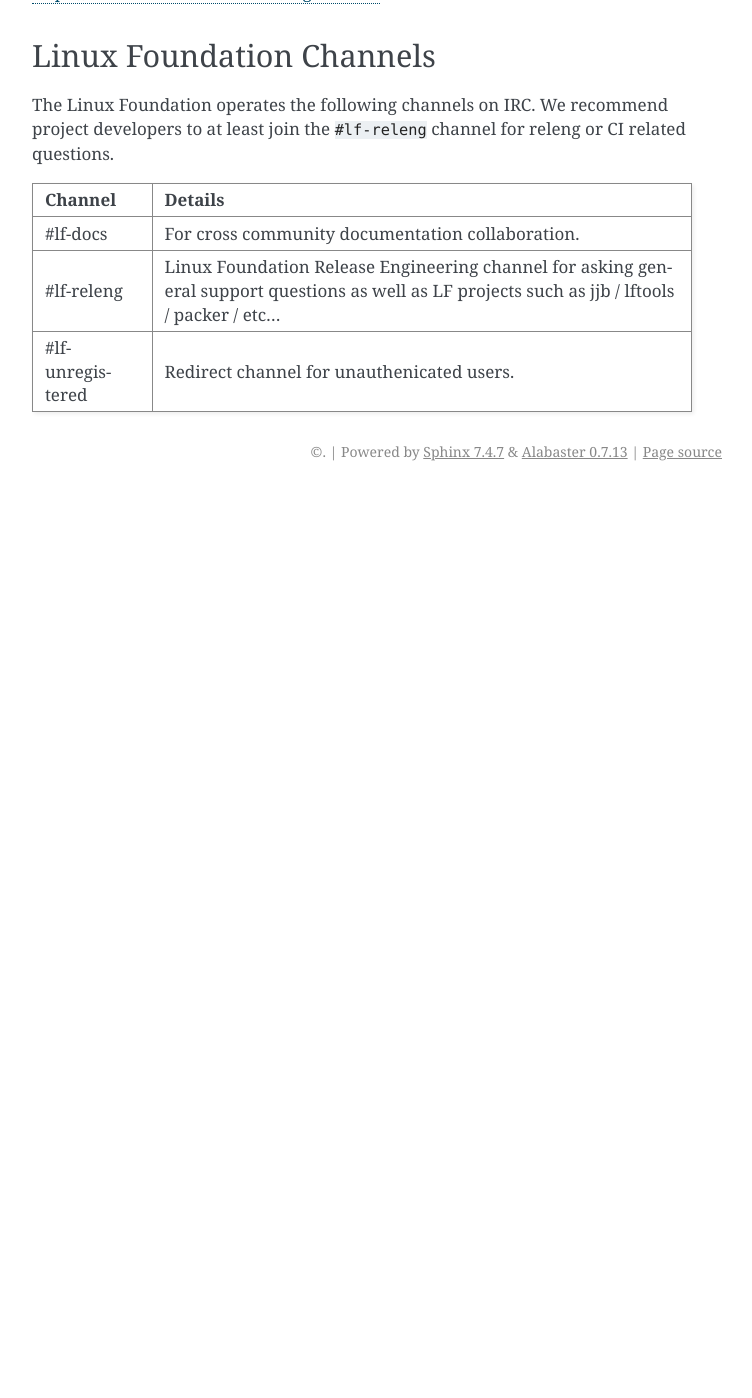
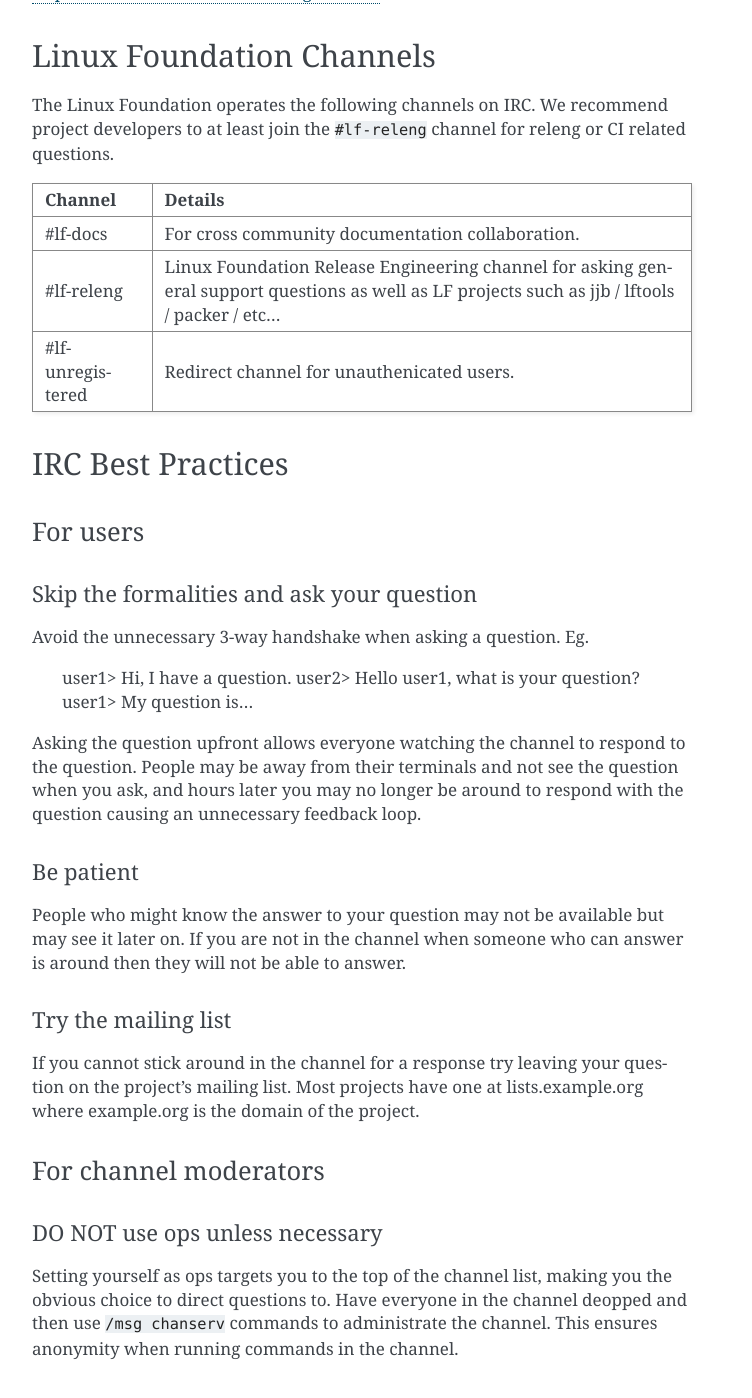
Before and after one commit to lfit/releng-docs, a Sphinx documentation site: the page built from docs/freenode.rst, in a window 1280 px wide and 1400 px high, scrolled down 1136 px. Shown: the whole window, without its empty margins (388-1140 px from the left). Built offline with Sphinx 7.4.7, drawn with Linux system fonts in a browser that asks for light colours; the version number could not be read and is left out; before the commit the page ends 1627 px from its top, so only the background shows below that; some of the changed text lies outside the part shown.

Commit message:
Add IRC Best Practices
Issue: RELENG-594
Change-Id: Icba609a2972f01286a31d2d753f66f53e39f7619
Signed-off-by: Thanh Ha <thanh.ha@linuxfoundation.org>

```diff
--- a/docs/freenode.rst
+++ b/docs/freenode.rst
@@ -80,3 +80,51 @@
                  jjb / lftools / packer / etc...
 #lf-unregistered Redirect channel for unauthenicated users.
 ================ ==============================================================
+
+.. _irc-best-practices:
+
+IRC Best Practices
+==================
+
+For users
+---------
+
+Skip the formalities and ask your question
+^^^^^^^^^^^^^^^^^^^^^^^^^^^^^^^^^^^^^^^^^^
+
+Avoid the unnecessary 3-way handshake when asking a question. Eg.
+
+    user1> Hi, I have a question.
+    user2> Hello user1, what is your question?
+    user1> My question is...
+
+Asking the question upfront allows everyone watching the channel to respond
+to the question. People may be away from their terminals and not see the
+question when you ask, and hours later you may no longer be around to respond
+with the question causing an unnecessary feedback loop.
+
+Be patient
+^^^^^^^^^^
+
+People who might know the answer to your question may not be available but may
+see it later on. If you are not in the channel when someone who can answer is
+around then they will not be able to answer.
+
+Try the mailing list
+^^^^^^^^^^^^^^^^^^^^
+
+If you cannot stick around in the channel for a response try leaving your
+question on the project's mailing list. Most projects have one at
+lists.example.org where example.org is the domain of the project.
+
+
+For channel moderators
+----------------------
+
+DO NOT use ops unless necessary
+^^^^^^^^^^^^^^^^^^^^^^^^^^^^^^^
+
+Setting yourself as ops targets you to the top of the channel list, making you
+the obvious choice to direct questions to. Have everyone in the channel deopped
+and then use ``/msg chanserv`` commands to administrate the channel. This
+ensures anonymity when running commands in the channel.
```
